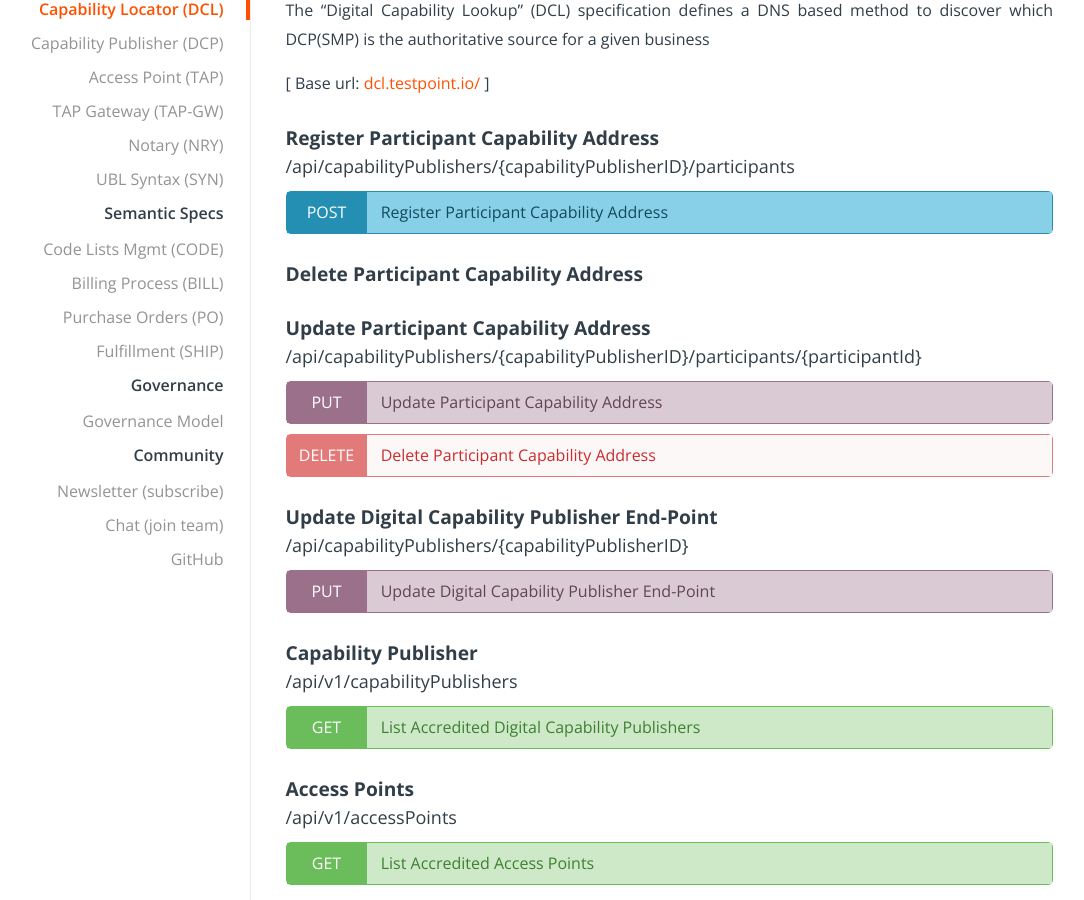
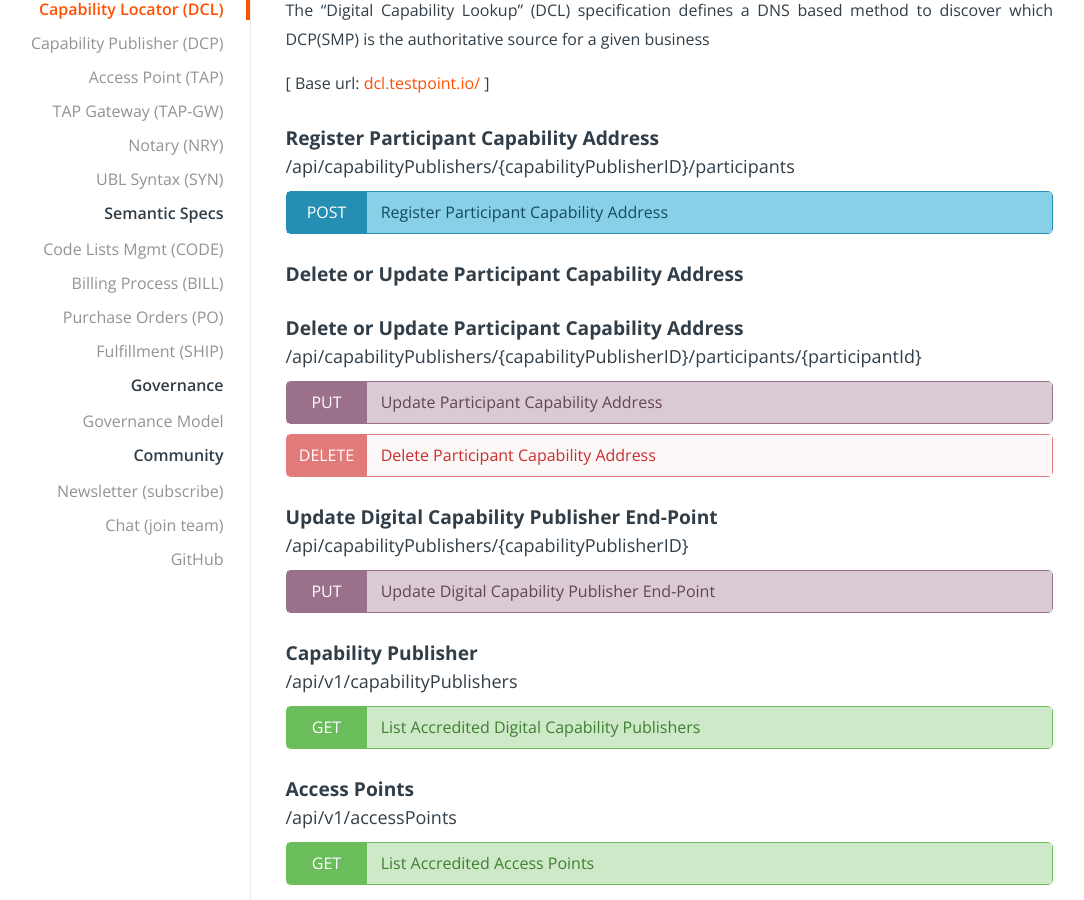
Before and after one commit to ausdigital/ausdigital.github.io, a Jekyll site: the page specs/ausdigital-dcl/2.0.0/api.html, which Jekyll copies as it is, in a window 1280 px wide and 900 px high, scrolled down 617 px. Shown: the whole window, without its empty margins (122-1206 px from the left). Built offline with Jekyll 4.4.1, drawn with Linux system fonts in a browser that asks for light colours; comment, search, counter and statistics services are not loaded.

Commit message:
update specifications pages

```diff
--- a/specs/ausdigital-dcl/2.0.0/api.html
+++ b/specs/ausdigital-dcl/2.0.0/api.html
@@ -457,8 +457,8 @@
     <div class="swagger-paths">
 
 
-        <h2 class="swagger-path" id="delete-participant-capability-address">Delete Participant Capability Address</h2>
-        <h2 class="swagger-path" id="update-participant-capability-address">Update Participant Capability Address</h2>
+        <h2 class="swagger-path" id="delete-or-update-participant-capability-address">Delete or Update Participant Capability Address</h2>
+        <h2 class="swagger-path" id="delete-or-update-participant-capability-address">Delete or Update Participant Capability Address</h2>
 
         <div class="swagger-path-route">/api/capabilityPublishers/{capabilityPublisherID}/participants/{participantId}</div>
 
--- a/specs/ausdigital-dcl/2.0.0/swagger.json
+++ b/specs/ausdigital-dcl/2.0.0/swagger.json
@@ -247,7 +247,7 @@
     "/api/capabilityPublishers/{capabilityPublisherID}/participants/{participantId}":{
       "put":{
         "tags":[
-          "Update Participant Capability Address"
+          "Delete or Update Participant Capability Address"
         ],
         "summary":"Update Participant Capability Address",
         "description":"Update Participant Capability Address",
@@ -322,7 +322,7 @@
       },
       "delete":{
         "tags":[
-          "Delete Participant Capability Address"
+          "Delete or Update Participant Capability Address"
         ],
         "summary":"Delete Participant Capability Address",
         "description":"Delete Participant Capability Address",
```
